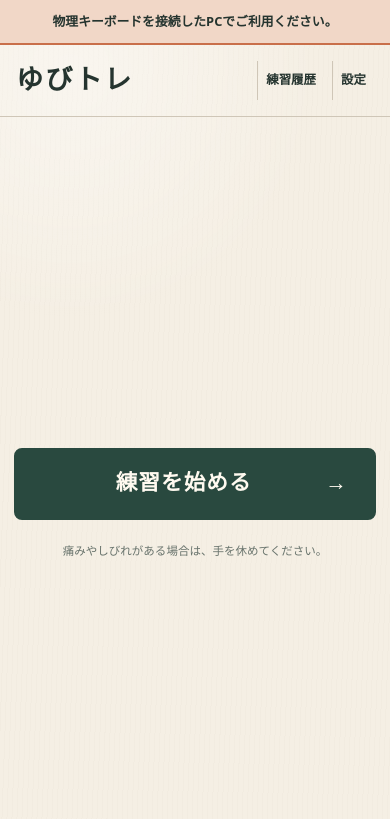
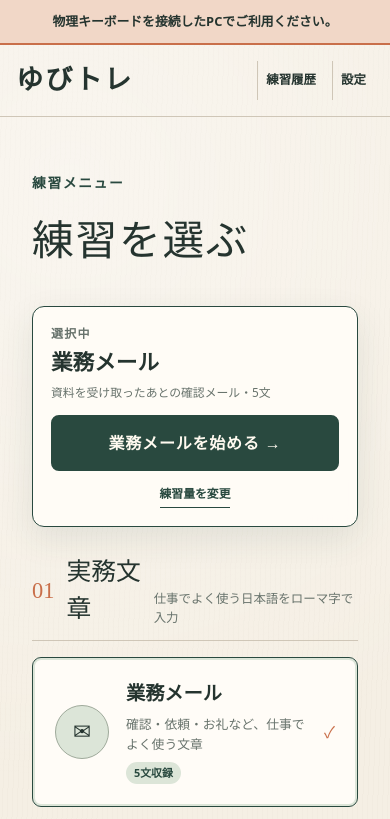
Before and after one commit to hikaruy0804/yubitore, a Next.js app: page / in a window 390 px wide. Shown: the top 819 px of the page. Built offline with nearby package versions, Linux system fonts and the light colour scheme.

Commit message:
second commit

```diff
--- a/app/globals.css
+++ b/app/globals.css
@@ -90,23 +90,13 @@ h1, h2, .brand span, .result-stats strong {
   padding: 10px 18px;
   font-weight: 700;
 }
-.site-header nav button:hover, .back-link:hover, .text-button:hover {
+.site-header nav button:hover, .text-button:hover {
   color: var(--terra);
   text-decoration: underline;
   text-underline-offset: 5px;
 }
 
 .page-shell { width: min(1380px,calc(100% - 64px)); margin: 0 auto; }
-
-.hero {
-  display: flex;
-  min-height: calc(100dvh - 96px);
-  align-items: center;
-  justify-content: center;
-  padding: 48px 28px;
-  text-align: center;
-}
-.home-start { width: min(420px,100%); }
 
 .eyebrow {
   margin: 0 0 16px;
@@ -133,13 +123,10 @@ h1, h2, .brand span, .result-stats strong {
 .primary-button:hover { background: var(--green-dark); transform: translateY(-2px); }
 .secondary-button { border: 1px solid var(--green); background: transparent; }
 .secondary-button:hover { background: var(--sage); }
-.hero-button { width: min(100%,380px); min-height: 72px; font-family: "Yu Mincho",serif; font-size: 1.35rem; }
-.hero-button span { float: right; }
 .section-label { color: var(--soft); font-size: .75rem; font-weight: 800; letter-spacing: .1em; }
-.hero-safety { display: block; margin-top: 22px; color: var(--soft); font-size: .72rem; }
 
 .inner-page { padding: 28px 18px 70px; }
-.back-link, .text-button { border: 0; background: transparent; padding: 9px 0; font-weight: 800; }
+.text-button { border: 0; background: transparent; padding: 9px 0; font-weight: 800; }
 .page-title { max-width: 840px; padding: 42px 0 34px; }
 .page-title h1, .result-title h1 { margin: 0 0 16px; font-size: clamp(2.6rem,4vw,4rem); letter-spacing: .045em; }
 .page-title > p:last-child, .result-title > p:last-child { color: var(--soft); line-height: 1.8; }
@@ -878,7 +865,6 @@ h1, h2, .brand span, .result-stats strong {
   .page-shell,.practice-shell { width: min(100% - 28px,1380px); }
   .practice-mode { height: auto; overflow: auto; }
   .practice-mode .practice-shell { height: auto; }
-  .hero { min-height: calc(100dvh - 72px); padding: 36px 0; }
   .page-title { padding: 28px 0 18px; }
   .scene-start-bar { position: static; align-items: stretch; flex-direction: column; gap: 14px; margin-bottom: 26px; padding: 18px; }
   .scene-start-bar > div:first-child { min-width: 0; }
--- a/app/page.tsx
+++ b/app/page.tsx
@@ -4,7 +4,7 @@ import { useCallback, useEffect, useMemo, useRef, useState } from "react";
 
 type Hand = "left" | "right" | "thumb";
 type Finger = "pinky" | "ring" | "middle" | "index" | "thumb";
-type Screen = "home" | "scenes" | "practice" | "result";
+type Screen = "scenes" | "practice" | "result";
 type SceneId =
   | "mail"
   | "meeting"
@@ -504,7 +504,7 @@ function sortedMistakes(mistakes: Record<string, number>) {
 
 function Brand({ onClick }: { onClick: () => void }) {
   return (
-    <button className="brand" onClick={onClick} aria-label="ゆびトレのトップへ">
+    <button className="brand" onClick={onClick} aria-label="練習メニューへ">
       <span>ゆびトレ</span>
       <small>文章やコードを打ちながら、指だけ整える</small>
     </button>
@@ -674,7 +674,7 @@ function SettingsPanel({
 }
 
 export default function Home() {
-  const [screen, setScreen] = useState<Screen>("home");
+  const [screen, setScreen] = useState<Screen>("scenes");
   const [scene, setScene] = useState<SceneId>("mail");
   const [settings, setSettings] = useState<Settings>(DEFAULT_SETTINGS);
   const [history, setHistory] = useState<SessionRecord[]>([]);
@@ -882,9 +882,9 @@ export default function Home() {
     setScreen("practice");
   };
 
-  const goHome = () => {
+  const goToScenes = () => {
     setPaused(false);
-    setScreen("home");
+    setScreen("scenes");
   };
 
   const style = { "--font-scale": settings.fontScale } as React.CSSProperties;
@@ -899,29 +899,15 @@ export default function Home() {
       </div>
 
       <header className="site-header">
-        <Brand onClick={goHome} />
+        <Brand onClick={goToScenes} />
         <nav aria-label="メインメニュー">
           <button onClick={() => setHistoryOpen(true)}>練習履歴</button>
           <button onClick={() => setSettingsOpen(true)}>設定</button>
         </nav>
       </header>
 
-      {screen === "home" && (
-        <div className="page-shell">
-          <section className="hero" aria-label="練習を開始">
-            <div className="home-start">
-              <button className="primary-button hero-button" onClick={() => setScreen("scenes")}>
-                練習を始める <span>→</span>
-              </button>
-              <small className="hero-safety">痛みやしびれがある場合は、手を休めてください。</small>
-            </div>
-          </section>
-        </div>
-      )}
-
       {screen === "scenes" && (
         <div className="page-shell inner-page">
-          <button className="back-link" onClick={goHome}>← トップへ戻る</button>
           <div className="page-title">
             <p className="eyebrow">練習メニュー</p>
             <h1>練習を選ぶ</h1>
@@ -1123,7 +1109,7 @@ export default function Home() {
                 <p>入力位置はそのまま保存されています。</p>
                 <button className="primary-button" onClick={() => setPaused(false)}>入力を再開</button>
                 <button className="secondary-button" onClick={startPractice}>最初からやり直す</button>
-                <button className="text-button" onClick={goHome}>練習を終了</button>
+                <button className="text-button" onClick={goToScenes}>練習を終了</button>
               </section>
             </div>
           )}
@@ -1182,7 +1168,7 @@ export default function Home() {
           <div className="result-actions">
             <button className="primary-button" onClick={startPractice}>{isJavaScene(scene) ? "同じ構文をもう一度" : "同じ文章をもう一度"}</button>
             <button className="secondary-button" onClick={() => setScreen("scenes")}>別の練習を選ぶ</button>
-            <button className="text-button" onClick={goHome}>トップへ戻る</button>
+            <button className="text-button" onClick={goToScenes}>練習メニューへ</button>
           </div>
           <aside className="safety-note">手をキーボードから離し、指と肩を休ませましょう。</aside>
         </div>
```
